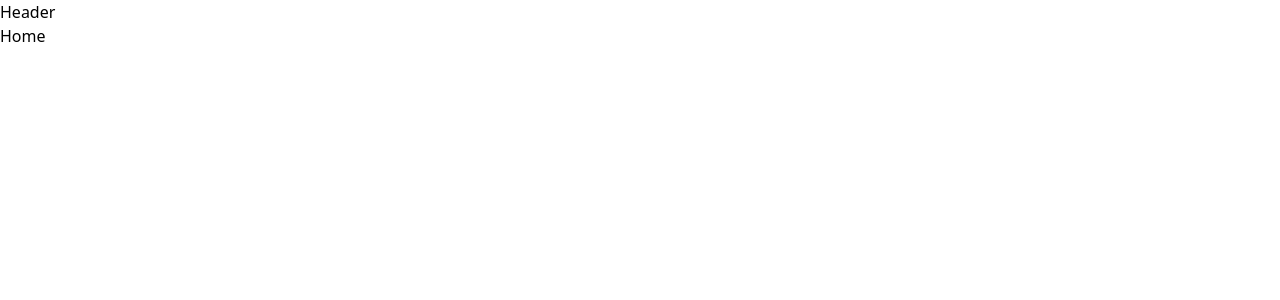
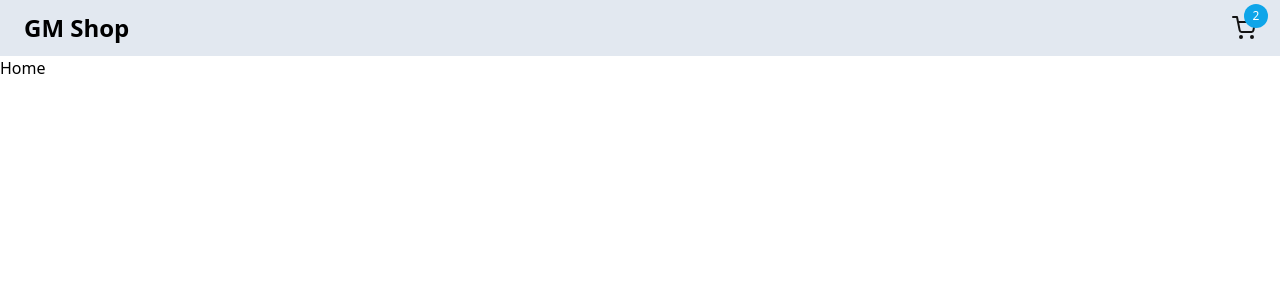
Before and after one commit to GabrielMarini12/Carrinho, a React (Vite) app: page / in a window 1280 px wide. Shown: the top 300 px of the page. Built offline with nearby package versions, Linux system fonts and the light colour scheme.

Commit message:
Criado o header e feito a estilização inicial dele.

```diff
--- a/package.json
+++ b/package.json
@@ -14,6 +14,7 @@
     "match-sorter": "^6.3.4",
     "react": "^18.2.0",
     "react-dom": "^18.2.0",
+    "react-icons": "^5.2.1",
     "react-router-dom": "^6.23.1",
     "sort-by": "^1.2.0"
   },
--- a/src/components/header/index.tsx
+++ b/src/components/header/index.tsx
@@ -1,7 +1,21 @@
+import { Link } from "react-router-dom";
+import { FiShoppingCart } from "react-icons/fi";
+
 export function Header() {
   return (
-    <div>
-      <h1>Header</h1>
-    </div>
+    <header className="w-full px-1 bg-slate-200">
+      <nav className="w-full max-w-7xl h-14 flex items-center justify-between px-5 mx-auto">
+        <Link className="font-bold text-2xl" to="/">
+          GM Shop
+        </Link>
+
+        <Link className="relative" to="/cart">
+          <FiShoppingCart size={24} color="121212" />
+          <span className="absolute -top-3 -right-3 px-2.5 bg-sky-500 rounded-full w-6 h-6 flex items-center justify-center text-white text-xs">
+            2
+          </span>
+        </Link>
+      </nav>
+    </header>
   );
 }
```
Also changed, not shown: 1 other file (tests, documents, lock files or other folders).
